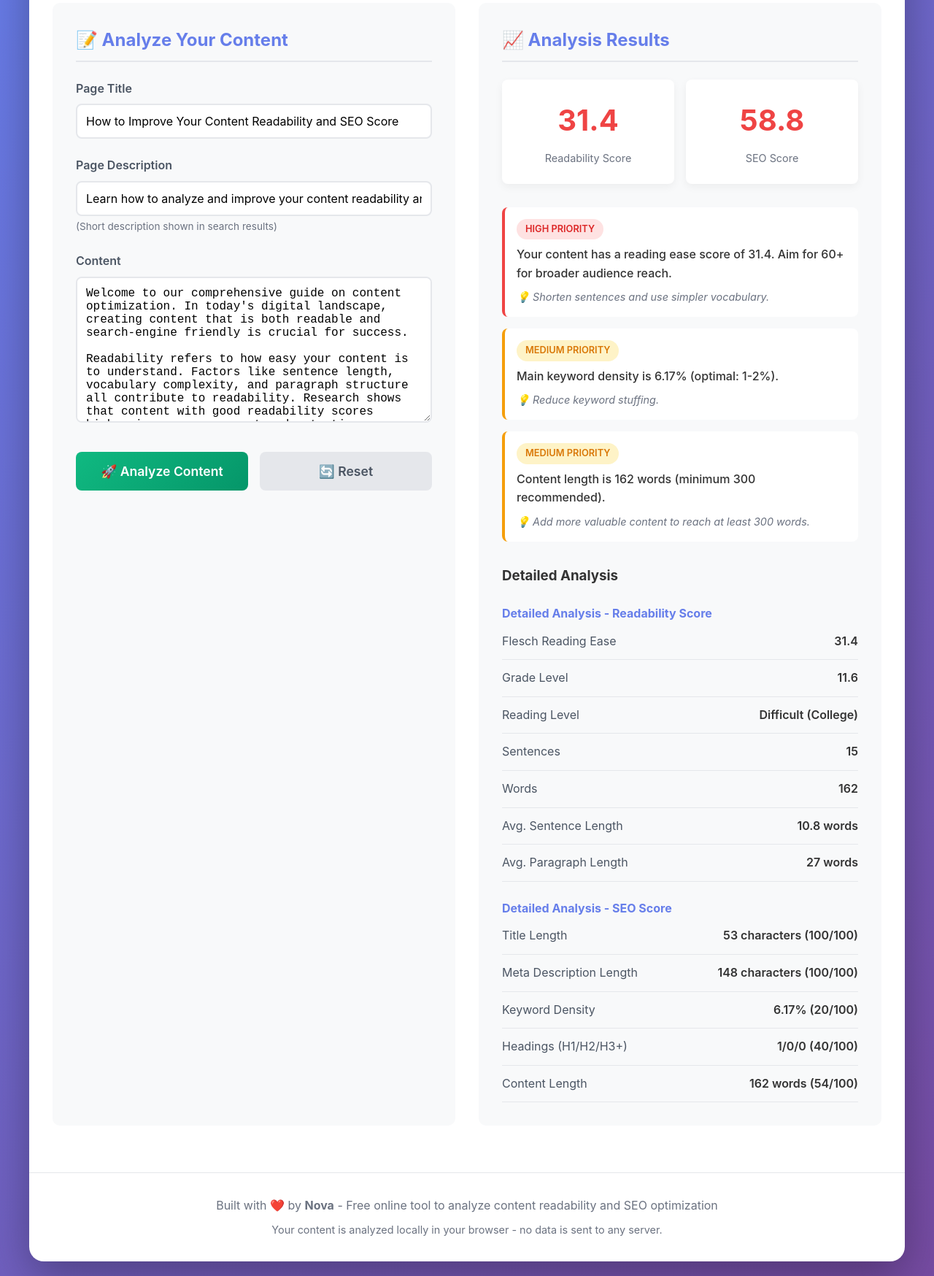
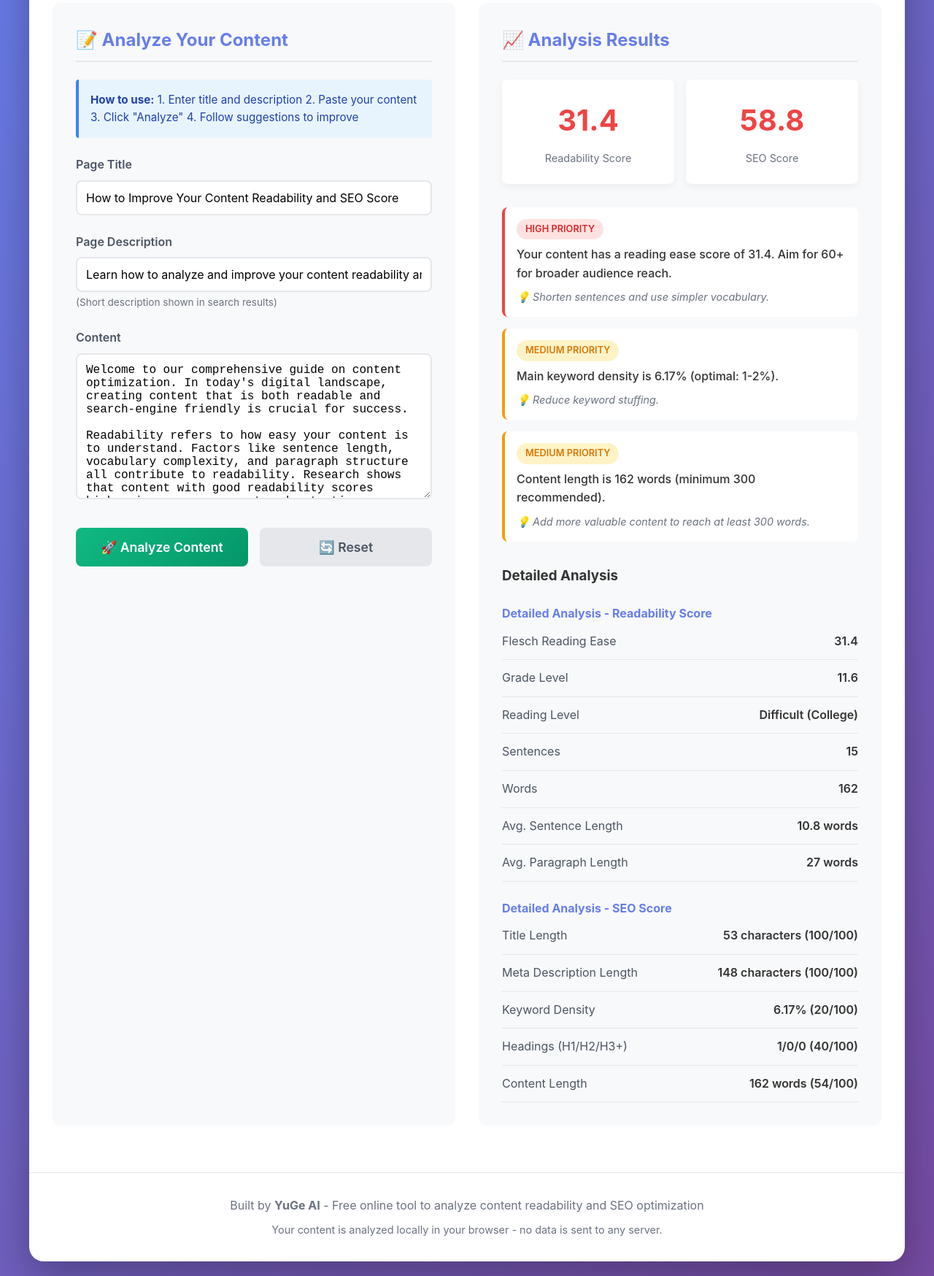
Before and after one commit to shaguoerai/seo-readability-tool, a plain HTML site: page index.html in a window 1280 px wide. Shown: the part 220-1968 px from the top of the page at 73% size. Drawn offline with Linux system fonts and the light colour scheme.

Commit message:
Fix remaining issues: 4. Add brief usage instructions 5. Change footer to 'Built by YuGe AI'. All 5 issues now resolved.

```diff
--- a/i18n.js
+++ b/i18n.js
@@ -58,13 +58,17 @@ const translations = {
         veryDifficult: "Very Difficult (College graduate)",
 
         // Footer
-        builtWithLove: "Built with ❤️ by",
+        builtBy: "Built by",
         privacyNote: "Your content is analyzed locally in your browser - no data is sent to any server.",
 
         // Language switcher
         language: "Language",
         english: "English",
         chinese: "中文",
+
+        // Usage instructions
+        howToUse: "How to use:",
+        instructionsText: "1. Enter title and description 2. Paste your content 3. Click \"Analyze\" 4. Follow suggestions to improve",
 
         // Example content
         exampleTitle: "How to Improve Your Content Readability and SEO Score",
@@ -143,13 +147,17 @@ Start optimizing your content today for better engagement and search rankings!`
         veryDifficult: "非常困难 (研究生)",
 
         // Footer
-        builtWithLove: "由 ❤️ 构建",
+        builtBy: "由",
         privacyNote: "您的内容在浏览器本地分析 - 不会发送到任何服务器。",
 
         // Language switcher
         language: "语言",
         english: "English",
         chinese: "中文",
+
+        // Usage instructions
+        howToUse: "使用方法:",
+        instructionsText: "1. 输入标题和描述 2. 粘贴您的内容 3. 点击\"分析内容\" 4. 根据建议改进",
 
         // Example content (Chinese)
         exampleTitle: "如何提高内容可读性和SEO分数",
--- a/index.html
+++ b/index.html
@@ -25,6 +25,13 @@
         <div class="content">
             <div class="input-section">
                 <h2 data-i18n="analyzeYourContent">📝 Analyze Your Content</h2>
+
+                <div class="usage-instructions" style="background: #e8f4fd; border-left: 4px solid #3b82f6; padding: 1rem; margin-bottom: 1.5rem; border-radius: 4px;">
+                    <p style="margin: 0; font-size: 0.95rem; color: #1e40af;">
+                        <strong data-i18n="howToUse">How to use:</strong>
+                        <span data-i18n="instructionsText">1. Enter title and description 2. Paste your content 3. Click "Analyze" 4. Follow suggestions to improve</span>
+                    </p>
+                </div>
 
                 <div class="form-group">
                     <label for="title" data-i18n="pageTitle">Page Title</label>
@@ -89,7 +96,7 @@
         </div>
 
         <div class="footer">
-            <p><span data-i18n="builtWithLove">Built with ❤️ by</span> <strong>Nova</strong> - <span data-i18n="subtitle">Free SEO & Readability Analysis Tool</span></p>
+            <p><span data-i18n="builtBy">Built by</span> <strong>YuGe AI</strong> - <span data-i18n="subtitle">Free SEO & Readability Analysis Tool</span></p>
             <p style="margin-top: 0.5rem; font-size: 0.9rem;" data-i18n="privacyNote">
                 Your content is analyzed locally in your browser - no data is sent to any server.
             </p>
```
Also changed, not shown: 1 other file.
